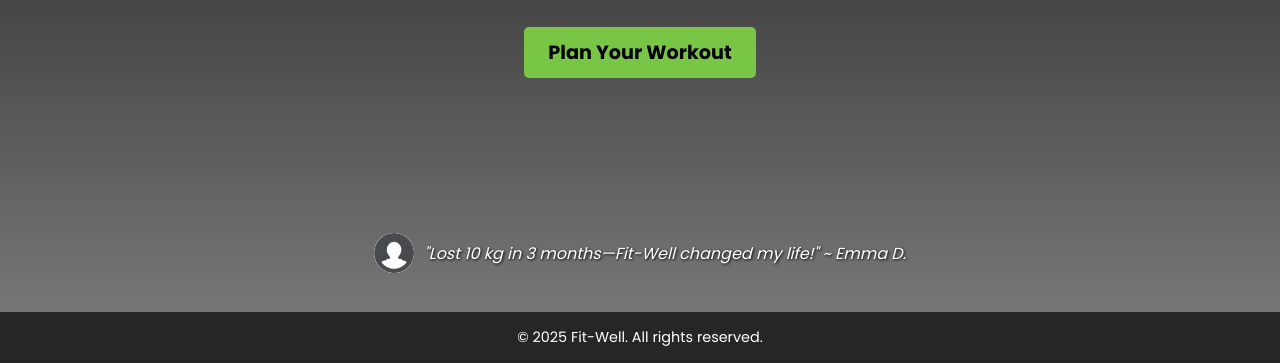
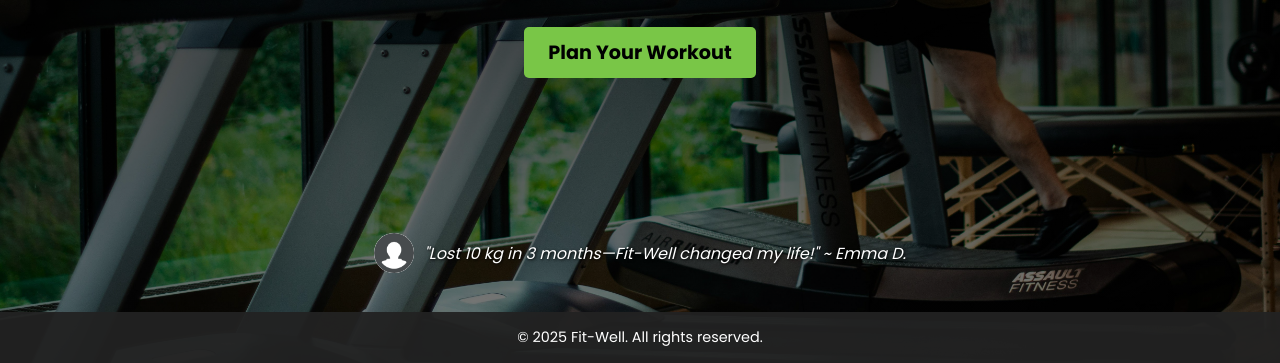
Before and after one commit to Fx-Forge/Fitness-and-Wellness, a plain HTML site: page index.html in a window 1280 px wide. Shown: the part 437-800 px from the top of the page. Drawn offline with Linux system fonts and the light colour scheme.

Commit message:
Update style.css

```diff
--- a/style.css
+++ b/style.css
@@ -5,20 +5,12 @@ body{
     overflow-x: hidden;
 }
 .bgimg {
-  position: fixed;
-  top: 0;
-  left: 0;
-  width: 100%;
-  height: 100vh;
-  z-index: -1;
+    background: url('Background.jpg') no-repeat center center/cover;
+    position: absolute;
+    width: 100%;
+    height: 100vh;
+    z-index: -1;
   overflow: hidden;
-}
-
-.bgimg img {
-  width: 100%;
-  height: 100%;
-  object-fit: cover;
-  pointer-events: none;
 }
 
 .bgimg::before {
```
